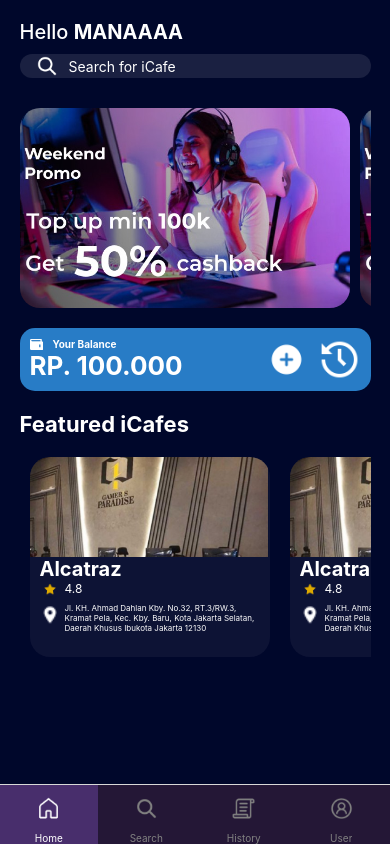
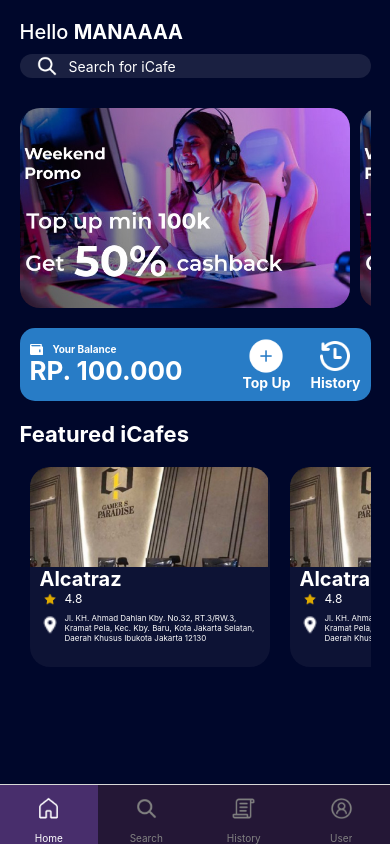
Before and after one commit to rafifza/Frontend-Icafe-Connect, a React Native app: screen /Home in a window 390 px wide. Built offline with nearby package versions, Linux system fonts and the light colour scheme.

Commit message:
Fix styling dashboard

```diff
--- a/src/screens/dashboard/Dashboard.js
+++ b/src/screens/dashboard/Dashboard.js
@@ -68,9 +68,16 @@ export class Dashboard extends Component {
               </View>
               <Text style={style.balanceText}>RP. 100.000</Text>
             </View>
+
             <View style={style.topUpHistoryContainer}>
-              <Image source={topUpIcon} style={style.topUpIcon} />
-              <Image source={historyIcon} style={style.historyIcon} />
+              <View style={style.topupContainer}>
+                <Image source={topUpIcon} style={style.topUpIcon} />
+                <Text style={style.topUpText}>Top Up</Text>
+              </View>
+              <View style={style.historyContainer}>
+                <Image source={historyIcon} style={style.historyIcon} />
+                <Text style={style.historyText}>History</Text>
+              </View>
             </View>
           </View>
           <View style={style.featuredContainer}>
@@ -136,7 +143,7 @@ const style = StyleSheet.create({
   },
   input: {
     flex: 1,
-    color: '#FFFFFF', // To ensure the text is visible on a dark background
+    color: '#FFFFFF',
   },
   promoImageContainer: {
     marginVertical: 20,
@@ -178,14 +185,30 @@ const style = StyleSheet.create({
     flexDirection: 'row',
     alignItems: 'center',
   },
+  topupContainer: {
+    flexDirection: 'column',
+    alignItems: 'center',
+    marginRight: 20,
+  },
   topUpIcon: {
-    width: 43,
-    height: 43,
-    marginRight: 10,
+    width: 36,
+    height: 36,
+  },
+  topUpText: {
+    color: 'white',
+    fontWeight: '700',
+  },
+  historyContainer: {
+    flexDirection: 'column',
+    alignItems: 'center',
   },
   historyIcon: {
-    width: 43,
-    height: 43,
+    width: 36,
+    height: 36,
+  },
+  historyText: {
+    color: 'white',
+    fontWeight: '700',
   },
   featuredContainer: {
     marginVertical: 20,
```
Also changed, not shown: assets/images/TopUp.png, assets/images/eWalletHistory.png.
